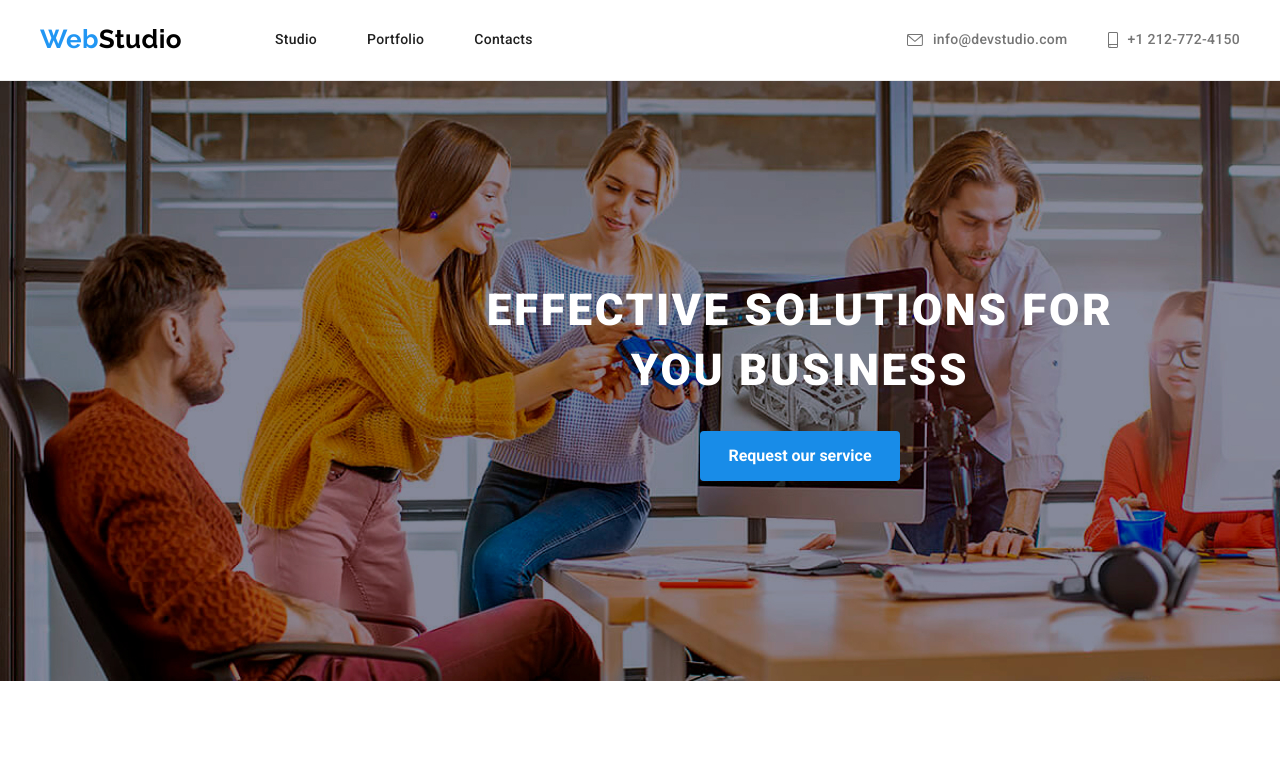
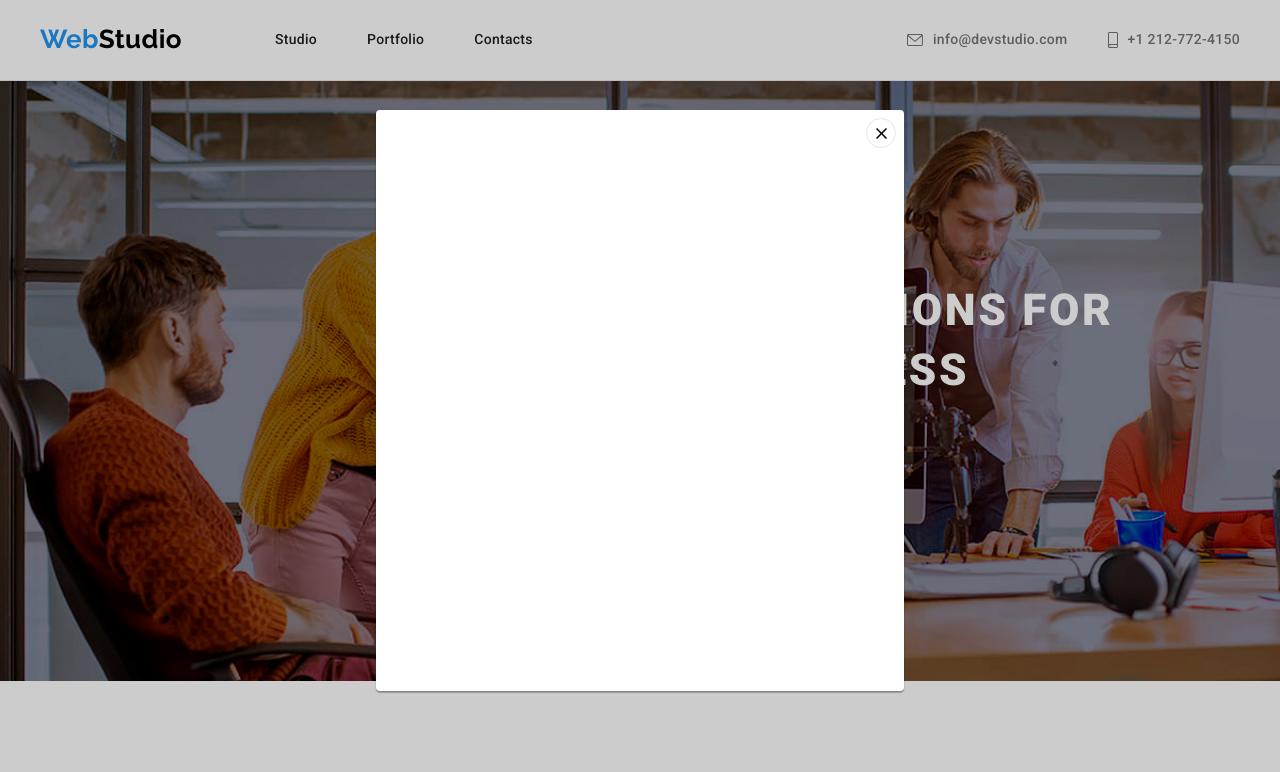
Before and after one commit to Statii87/goit-markup-hw-055, a plain HTML site: page index.html in a window 1280 px wide. Both pictures are taken after a click on the button "Request our service". Shown: the top 772 px of the page. Drawn offline with nearby package versions, Linux system fonts and the light colour scheme.

Commit message:
create Modal box

```diff
--- a/css/styles.css
+++ b/css/styles.css
@@ -514,3 +514,46 @@ display: block;
 .project-img-list:hover .overlay  {
    transform: translatey(0);
 }
+
+/* Modal */
+.modal{
+  background-color: rgba(0, 0, 0, 0.2);
+  position: fixed;
+  width: 100%;
+  height: 100%;
+  display: flex;
+  justify-content: center;
+  align-items: center;
+  z-index: 99;
+
+  }
+.inner-modal{
+  width: 528px;
+  height: 581px;
+  background-color: var(--white-color);
+  position: relative;
+  border-radius: 4px;
+  box-shadow: 0px 1px 3px rgba(0, 0, 0, 0.12), 0px 1px 1px rgba(0, 0, 0, 0.14), 0px 2px 1px rgba(0, 0, 0, 0.2);
+}
+.close-modal-icon{
+width: 11px;
+height: 11px;
+
+}
+.close-bg-modal{
+  width: 30px;
+  height: 30px;
+  border: 1px solid rgba(0, 0, 0, 0.1);
+  border-radius: 50%;
+  text-align: center;
+  line-height: 30px;
+  cursor: pointer;
+  position: absolute;
+  top: 8px;
+  right: 8px;
+}
+.is-hidden{
+  visibility:hidden;
+  opacity:0;
+  pointer-events:none;
+}
--- a/index.html
+++ b/index.html
@@ -12,6 +12,15 @@
     <title>Web Studio</title>
   </head>
   <body>
+    <div class="modal is-hidden" data-modal>
+      <div class="inner-modal">
+        <div class="close-bg-modal" data-modal-close>
+          <svg class="close-modal-icon">
+            <use href="images/close-modal.svg#icon-close-modal"></use>
+          </svg>
+        </div>
+      </div>
+    </div>
     <header class="header-page">
       <section class="header-section">
         <a class="logo link" href="index.html">Web<span class="header-logo">Studio</span></a>
@@ -45,7 +54,7 @@
       <div class="hero-container">
         <section class="hero-section">
           <h1 class="hero-title">EFFECTIVE SOLUTIONS FOR <br> YOU BUSINESS</h1>
-          <button class="hero-button" type="button">Request our service</button>
+          <button class="hero-button" type="button" data-modal-open>Request our service</button>
         </section>
       </div>
       <section class="description-icon">
@@ -369,5 +378,6 @@
         </div>
       </section>
     </footer>
+    <script src="./js/modal.js"></script>
   </body>
 </html>
```
Also changed, not shown: images/close-modal.svg (added).
